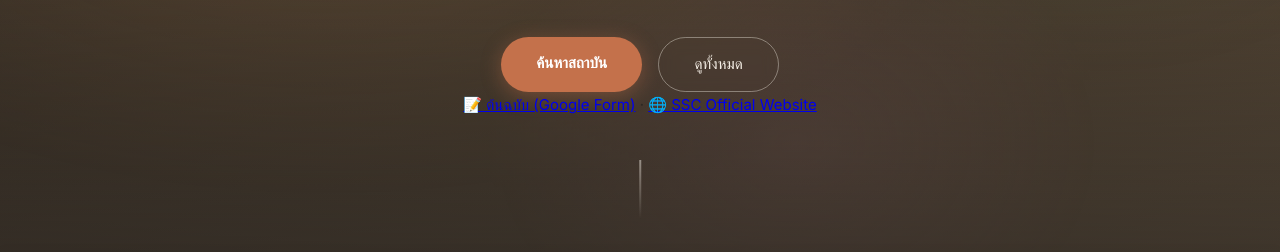
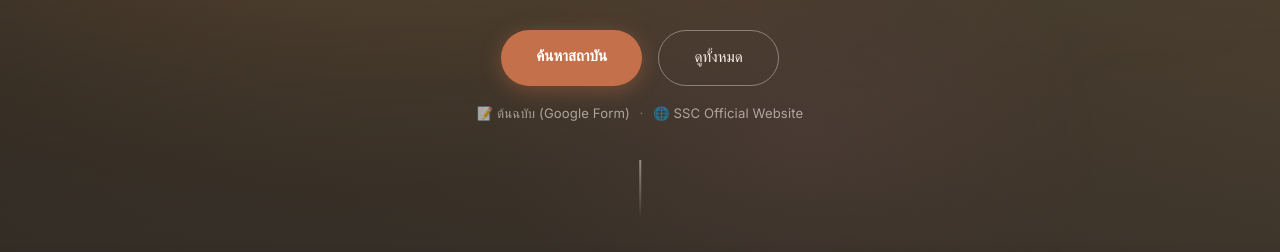
Before and after one commit to Plub-Supanut/elective-guide, a plain HTML site: page index.html in a window 1280 px wide. Shown: the part 548-800 px from the top of the page. Drawn offline with Linux system fonts and the light colour scheme.

Commit message:
Add styles for hero CTA links and button links

```diff
--- a/style.css
+++ b/style.css
@@ -157,6 +157,35 @@ body {
   border-color: rgba(245,239,230,0.8);
   background: rgba(245,239,230,0.1);
 }
+
+.hero-cta-links {
+  display: flex;
+  align-items: center;
+  justify-content: center;
+  gap: 0.6rem;
+  margin-top: 1rem;
+  flex-wrap: wrap;
+}
+
+.btn-link {
+  color: rgba(245,239,230,0.6);
+  font-size: 0.82rem;
+  font-weight: 400;
+  text-decoration: none;
+  letter-spacing: 0.01em;
+  transition: color 0.2s;
+}
+.btn-link:hover {
+  color: rgba(245,239,230,0.95);
+  text-decoration: underline;
+}
+
+.btn-link-divider {
+  color: rgba(245,239,230,0.3);
+  font-size: 0.85rem;
+  user-select: none;
+}
+
 
 .hero-scroll-hint {
   position: absolute;
```
